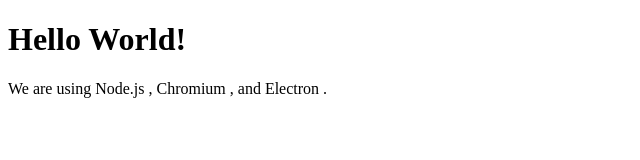
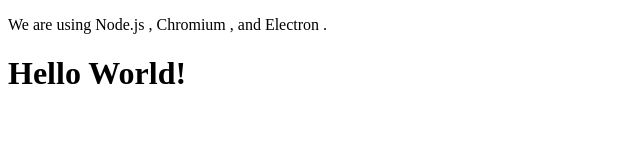
Before and after one commit to bobgregory/QuillChat, an Electron app: page client/index.html in a window 800 px wide. Shown: the whole page, without its empty margins (0-640 px from the left). Drawn offline with Linux system fonts and the light colour scheme.

Commit message:
made some little changes to index.html

```diff
--- a/client/index.html
+++ b/client/index.html
@@ -1,16 +1,22 @@
 <!DOCTYPE html>
 <html>
+
 <head>
     <meta charset="UTF-8">
     <title>Hello World!</title>
     <meta http-equiv="Content-Security-Policy" content="script-src 'self' 'unsafe-inline';" />
 </head>
+
 <body>
+    <div class="MessagingPanel">
+        <p>
+            We are using Node.js <span id="node-version"></span>,
+            Chromium <span id="chrome-version"></span>,
+            and Electron <span id="electron-version"></span>.
+        </p>
+    </div>
     <h1>Hello World!</h1>
-    <p>
-        We are using Node.js <span id="node-version"></span>,
-        Chromium <span id="chrome-version"></span>,
-        and Electron <span id="electron-version"></span>.
-    </p>
+
 </body>
+
 </html>
```
